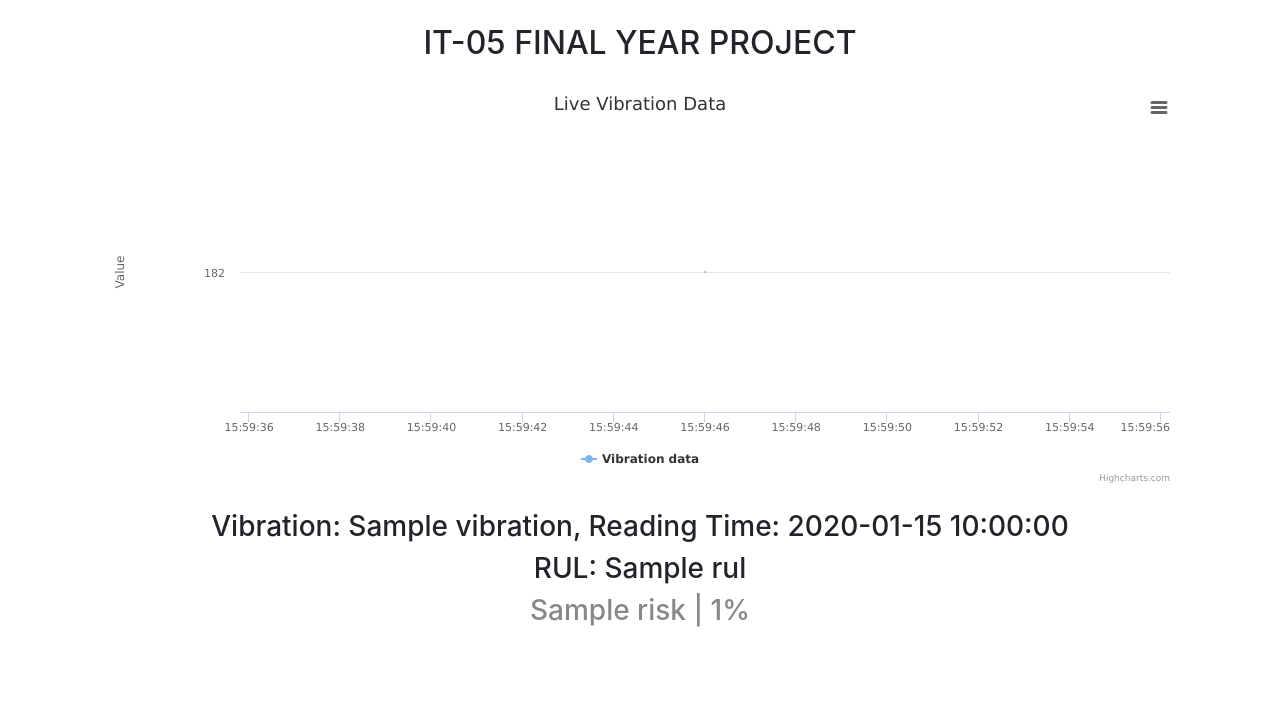
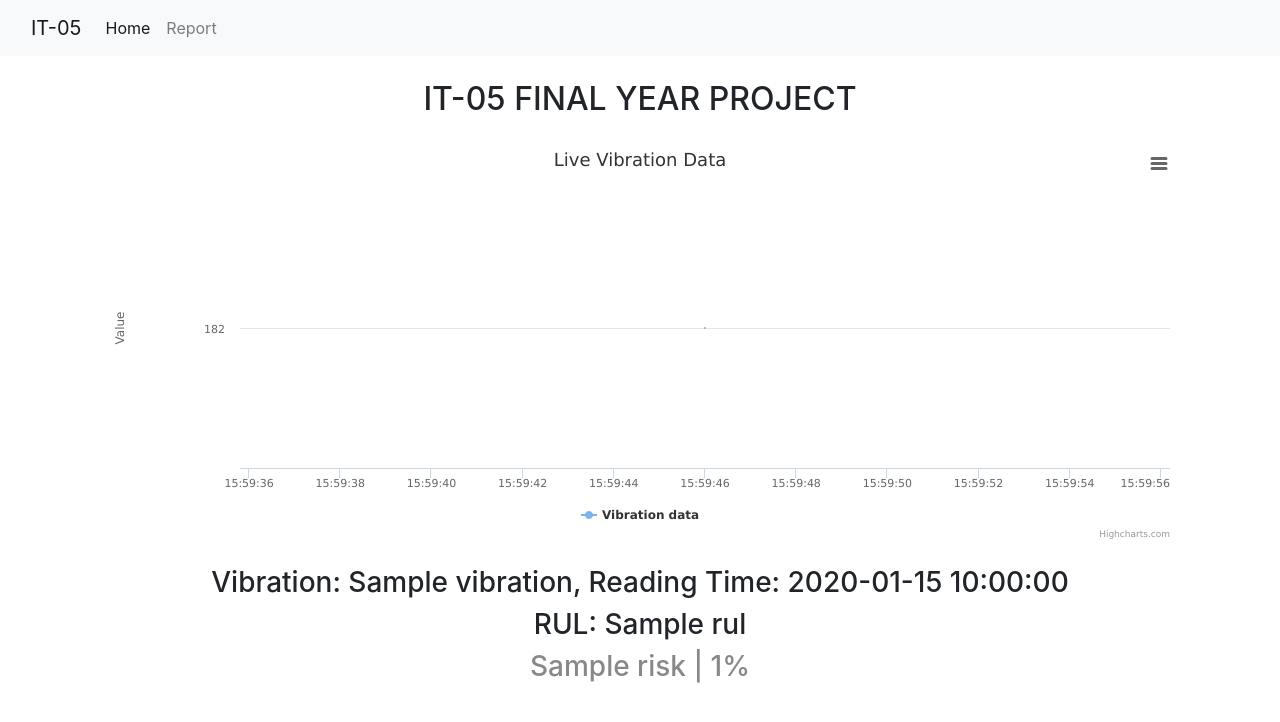
Before and after one commit to dhirajberi/final-year-project, a Flask app: template templates/index.html in a window 1280 px wide. Shown: the top 722 px of the page. Run offline with Flask 2, Linux system fonts and the light colour scheme; the template is opened without the code that fills it: most values are stand-ins (such as "Sample title", 1, 10 or a date in 2020); parts of the project's set-up code (start-up, migrations or seed data) failed here and were passed over; some libraries are stand-ins or nearby versions.

Commit message:
Navbar Integrated

```diff
--- a/templates/index.html
+++ b/templates/index.html
@@ -1,14 +1,22 @@
 <!DOCTYPE html>
-<html  lang="en" dir="ltr">
+<html lang="en" dir="ltr">
+
 <head>
   <meta charset="utf-8">
   <title>Final year Project</title>
-    <meta http-equiv="refresh" content="60" >
+  <meta http-equiv="refresh" content="60">
   <!-- Bootstraps Java Scipts Links -->
-    <link rel="stylesheet" href="https://stackpath.bootstrapcdn.com/bootstrap/4.4.1/css/bootstrap.min.css" integrity="sha384-Vkoo8x4CGsO3+Hhxv8T/Q5PaXtkKtu6ug5TOeNV6gBiFeWPGFN9MuhOf23Q9Ifjh" crossorigin="anonymous">
-    <script src="https://code.jquery.com/jquery-3.4.1.slim.min.js" integrity="sha384-J6qa4849blE2+poT4WnyKhv5vZF5SrPo0iEjwBvKU7imGFAV0wwj1yYfoRSJoZ+n" crossorigin="anonymous"></script>
-    <script src="https://cdn.jsdelivr.net/npm/popper.js@1.16.0/dist/umd/popper.min.js" integrity="sha384-Q6E9RHvbIyZFJoft+2mJbHaEWldlvI9IOYy5n3zV9zzTtmI3UksdQRVvoxMfooAo" crossorigin="anonymous"></script>
-    <script src="https://stackpath.bootstrapcdn.com/bootstrap/4.4.1/js/bootstrap.min.js" integrity="sha384-wfSDF2E50Y2D1uUdj0O3uMBJnjuUD4Ih7YwaYd1iqfktj0Uod8GCExl3Og8ifwB6" crossorigin="anonymous"></script>
+  <link rel="stylesheet" href="https://stackpath.bootstrapcdn.com/bootstrap/4.4.1/css/bootstrap.min.css"
+    integrity="sha384-Vkoo8x4CGsO3+Hhxv8T/Q5PaXtkKtu6ug5TOeNV6gBiFeWPGFN9MuhOf23Q9Ifjh" crossorigin="anonymous">
+  <script src="https://code.jquery.com/jquery-3.4.1.slim.min.js"
+    integrity="sha384-J6qa4849blE2+poT4WnyKhv5vZF5SrPo0iEjwBvKU7imGFAV0wwj1yYfoRSJoZ+n"
+    crossorigin="anonymous"></script>
+  <script src="https://cdn.jsdelivr.net/npm/popper.js@1.16.0/dist/umd/popper.min.js"
+    integrity="sha384-Q6E9RHvbIyZFJoft+2mJbHaEWldlvI9IOYy5n3zV9zzTtmI3UksdQRVvoxMfooAo"
+    crossorigin="anonymous"></script>
+  <script src="https://stackpath.bootstrapcdn.com/bootstrap/4.4.1/js/bootstrap.min.js"
+    integrity="sha384-wfSDF2E50Y2D1uUdj0O3uMBJnjuUD4Ih7YwaYd1iqfktj0Uod8GCExl3Og8ifwB6"
+    crossorigin="anonymous"></script>
 
   <!-- JQuery links  -->
   <script src="https://ajax.googleapis.com/ajax/libs/jquery/3.4.1/jquery.min.js"></script>
@@ -24,8 +32,31 @@
 </head>
 
 <body>
+
+  <nav class="navbar navbar-expand-lg navbar-light bg-light">
+    <div class="container-fluid">
+      <a class="navbar-brand" href="#">IT-05</a>
+      <button class="navbar-toggler" type="button" data-bs-toggle="collapse" data-bs-target="#navbarSupportedContent"
+        aria-controls="navbarSupportedContent" aria-expanded="false" aria-label="Toggle navigation">
+        <span class="navbar-toggler-icon"></span>
+      </button>
+      <div class="collapse navbar-collapse" id="navbarSupportedContent">
+        <ul class="navbar-nav me-auto mb-2 mb-lg-0">
+          <li class="nav-item">
+            <a class="nav-link active" aria-current="page" href="#">Home</a>
+          </li>
+          <li class="nav-item">
+            <a class="nav-link" href="https://drive.google.com/file/d/1gCiuuUzkizr0sQJzfrdtYoc7IzZmdTmy/view">Report</a>
+          </li>
+        </ul>
+      </div>
+    </div>
+  </nav>
+
   <div class="container my-4">
-        <center><h2>IT-05 FINAL YEAR PROJECT</h2></center>
+    <center>
+      <h2>IT-05 FINAL YEAR PROJECT</h2>
+    </center>
   </div>
 
   <div class="container my-4">
@@ -54,13 +85,11 @@
 
   <script>
     var chart;
-        function requestData()
-        {
+    function requestData() {
       // Ajax call to get the Data from Flask
       var requests = $.get('/data');
 
-            var tm = requests.done(function (result)
-            {
+      var tm = requests.done(function (result) {
         var series = chart.series[0],
           shift = series.data.length > 20;
 
@@ -72,7 +101,7 @@
       });
     }
 
-        $(document).ready(function() {
+    $(document).ready(function () {
       chart = new Highcharts.Chart({
         chart: {
           renderTo: 'data-container',
```
Lines whose indentation alone changed are shown as unchanged.
